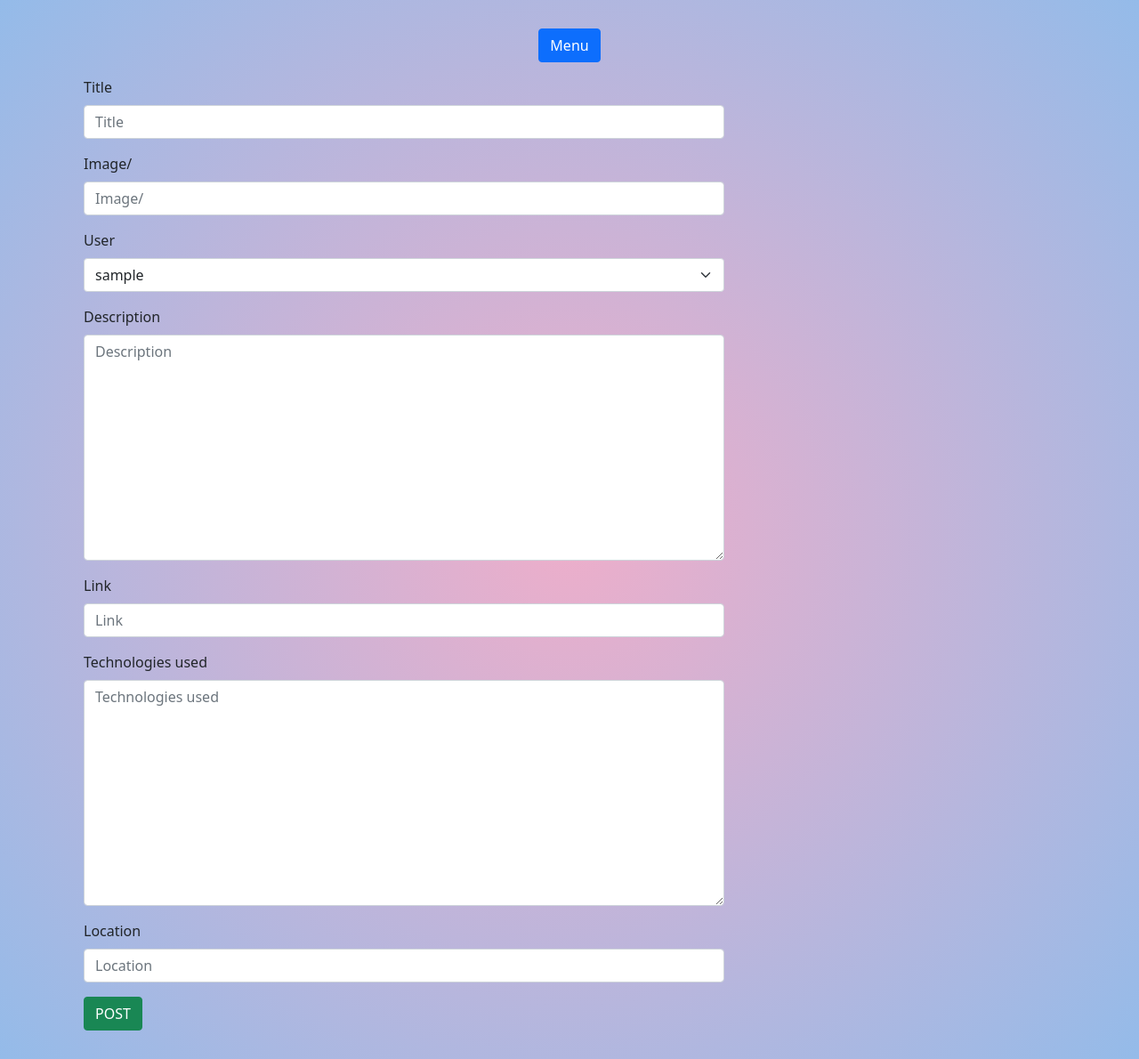
After one commit to SaretoTracy/Project-Awwards, a Django app: page /post/ in a window 1280 px wide. The commit adds this page. Shown: the whole page at 89% size. Run offline with Django 4.2, Linux system fonts and the light colour scheme; tables that the repository leaves empty hold one stand-in row (values such as "Sample post"); some libraries are stand-ins or nearby versions.

Commit message:
add post project file

```diff
--- a/project_review/urls.py
+++ b/project_review/urls.py
@@ -25,6 +25,7 @@ urlpatterns = [
     path('api/projects/', views.ProjectsList.as_view()),
     path('details/<int:project_id>', views.project_details, name='image'),
     path(r'^delete/(?P<project_id>\d+)$',views.delete,name='delete'),
+    path('post/',views.post_project,name='post'),
 
 
 
--- a/projects/templates/navbar.html
+++ b/projects/templates/navbar.html
@@ -42,12 +42,12 @@
                         </button>
                             </li>
                             <li>
-                                <button class="round-button" style="--round-button-active-color: #00c853" data-translate-value="200%" data-color="green">
+                                <a href="{%url 'post'%}"><button class="round-button" style="--round-button-active-color: #00c853" data-translate-value="200%" data-color="green">
                           <svg fill="currentColor" viewBox="0 0 16 16">
                             <path d="M8 15A7 7 0 1 1 8 1a7 7 0 0 1 0 14zm0 1A8 8 0 1 0 8 0a8 8 0 0 0 0 16z" />
                             <path d="M8 4a.5.5 0 0 1 .5.5v3h3a.5.5 0 0 1 0 1h-3v3a.5.5 0 0 1-1 0v-3h-3a.5.5 0 0 1 0-1h3v-3A.5.5 0 0 1 8 4z" />
                           </svg>
-                        </button>
+                        </button></a>
                             </li>
                             <li>
                                 <form class="navbar-form my-3" role="search" action="search">
--- /dev/null
+++ b/projects/templates/post_project.html
@@ -0,0 +1,12 @@
+ {% extends 'base.html' %} {% load bootstrap5 %} {% load static %} {% block content %} {{block.super}}
+<div class="container">
+    <div class="row">
+        <div class="col-md-8">
+            <form action="{% url 'post' %}" method="POST" enctype="multipart/form-data">
+                {% csrf_token %} {% bootstrap_form post_form %}
+                <input type="submit" class="btn btn-success link" value="POST">
+            </form>
+        </div>
+    </div>
+</div>
+{{ form.media }} {% endblock %}
--- a/projects/views.py
+++ b/projects/views.py
@@ -83,7 +83,7 @@ def post_project(request):
             new_post = post_form.save(commit = False)
             new_post.user = request.user
             new_post.save()
-        return redirect('home')
+        return redirect('projects')
 
     else:
         post_form = ProjectsPostForm()
```
